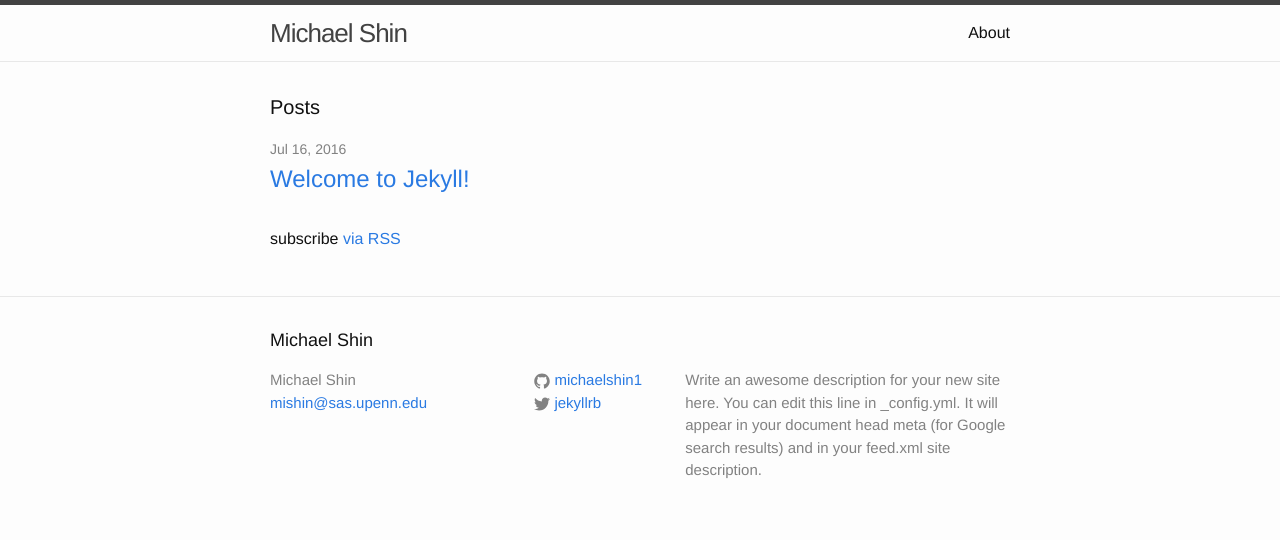
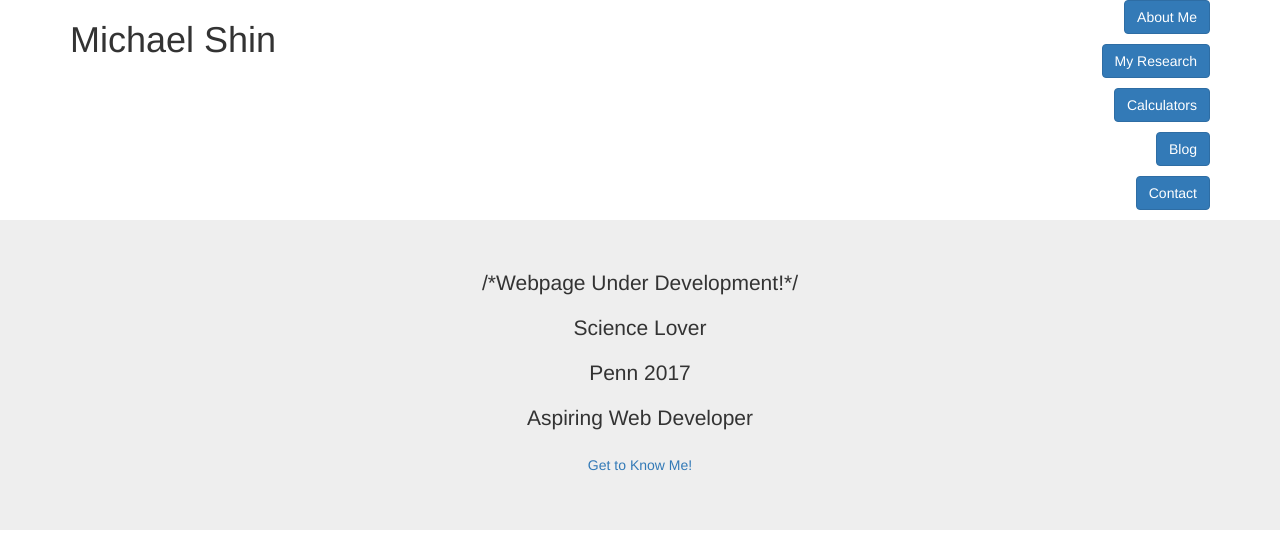
Before and after one commit to michaelshin1/michaelshin1.github.io, a Jekyll site: the page index.html, which Jekyll copies as it is, in a window 1280 px wide. Shown: the top 540 px of the page. Built offline with Jekyll 4.4.1, drawn with Linux system fonts in a browser that asks for light colours; some of the changed text lies outside the part shown; grey boxes are pictures that could not be loaded.

```diff
--- a/index.html
+++ b/index.html
@@ -1,23 +1,56 @@
----
-layout: default
----
-
-<div class="home">
-
-  <h1 class="page-heading">Posts</h1>
-
-  <ul class="post-list">
-    {% for post in site.posts %}
-      <li>
-        <span class="post-meta">{{ post.date | date: "%b %-d, %Y" }}</span>
-
-        <h2>
-          <a class="post-link" href="{{ post.url | prepend: site.baseurl }}">{{ post.title }}</a>
-        </h2>
-      </li>
-    {% endfor %}
-  </ul>
-
-  <p class="rss-subscribe">subscribe <a href="{{ "/feed.xml" | prepend: site.baseurl }}">via RSS</a></p>
-
-</div>
+<!DOCTYPE HTML>
+<head>
+    <title>Michael Shin</title>
+    <meta charset="utf-8"/>
+    <link rel="stylesheet" href="https://maxcdn.bootstrapcdn.com/bootstrap/3.3.6/css/bootstrap.min.css"/>
+    <link href='https://fonts.googleapis.com/css?family=Roboto:300,400,700' rel='stylesheet' type='text/css'>
+    <link rel="stylesheet" type="text/css" href="main.css">
+    <link rel="shortcut icon" href="favicon.ico">
+</head>
+<body>
+    <header class="container">
+        <div class="row">
+            <h1 class="col-sm-4">Michael Shin</h1>
+            <nav class="col-sm-8 text-right">
+                <p><a class="btn btn-primary" href="#">About Me</a></p>
+                <p><a class="btn btn-primary" href="#">My Research</a></p>
+                <p><a class="btn btn-primary" href="#">Calculators</a></p>
+                <p><a class="btn btn-primary" href="#">Blog</a></p>
+                <p><a class="btn btn-primary" href="#">Contact</a></p>
+            </nav>
+        </div>
+    </header>
+    <section class="jumbotron">
+        <div class="container">
+            <div class="row text-center">
+                <p>/*Webpage Under Development!*/</p>
+                <p>Science Lover</p>
+                <p>Penn 2017</p>
+                <p>Aspiring Web Developer</p>
+                <a class="btn btn-secondary" href="#" role="button">Get to Know Me!</a>
+            </div>
+        </div>
+    </section>
+    <section class="container">
+        <div class="row">
+            <div class="col-sm-6">
+                <a class="btn btn-tertiary" href="#" role="button">Histone Acetyltransferase Research</a>
+                <a href="#"><img src="http://www.thesgc.org/sites/default/files/structure_images/2PQ8_400x400.png"></a>
+            </div>
+            <div class="col-sm-6">
+                <a class="btn btn-tertiary" href="#" role="button">University Life</a>
+                <a href="#"><img src="fingers.jpg"></a>
+            </div>
+        </div>
+    </section>
+    <footer class="container">
+        <div class="row">
+            <p class="col-sm-4">&copy; 2016 Michael Shin</p>
+            <ul class="col-sm-8">
+                <li class="col-sm-1"><img src="https://upload.wikimedia.org/wikipedia/commons/c/c2/F_icon.svg"></li>
+                <li class="col-sm-1"><img src="https://www.seeklogo.net/wp-content/uploads/2016/05/instagram-logo-vector-download-400x400.jpg"></li>
+                <li class="col-sm-1"><img src="https://upload.wikimedia.org/wikipedia/commons/9/91/Octicons-mark-github.svg"></li>
+            </ul>
+        </div>
+    </footer>
+</body>
```
Also changed, not shown: css/main.css (added, +79 -0 lines), 1 other file.
